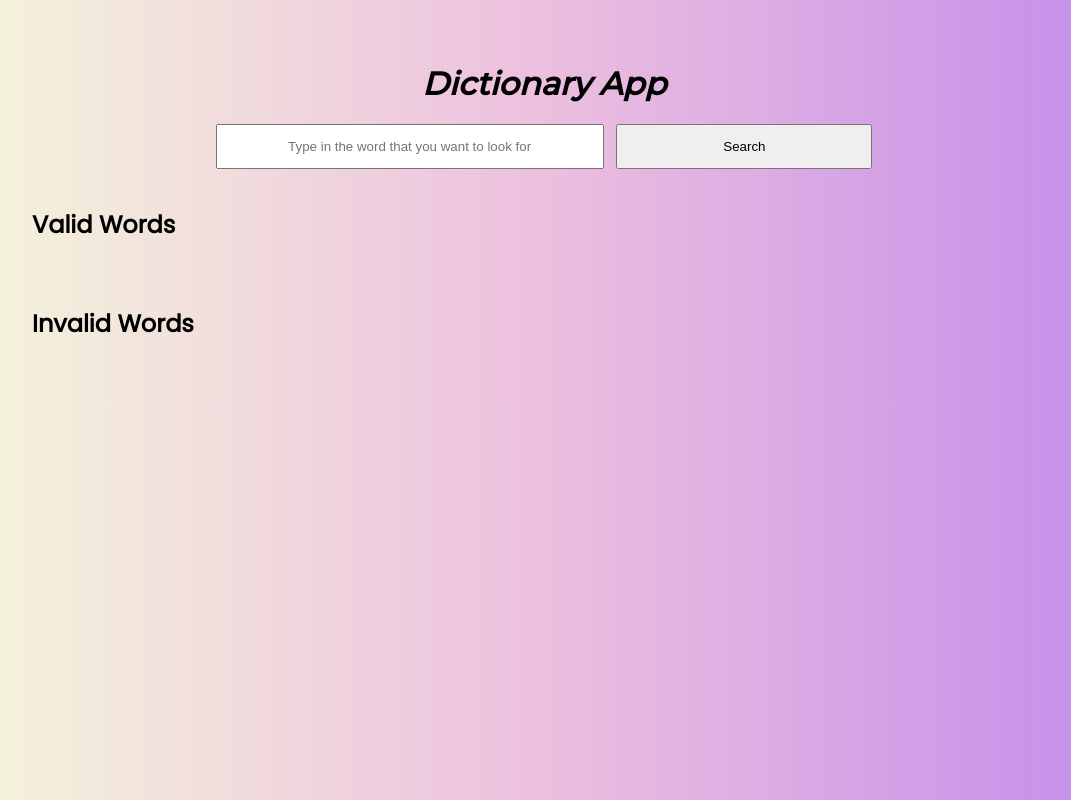
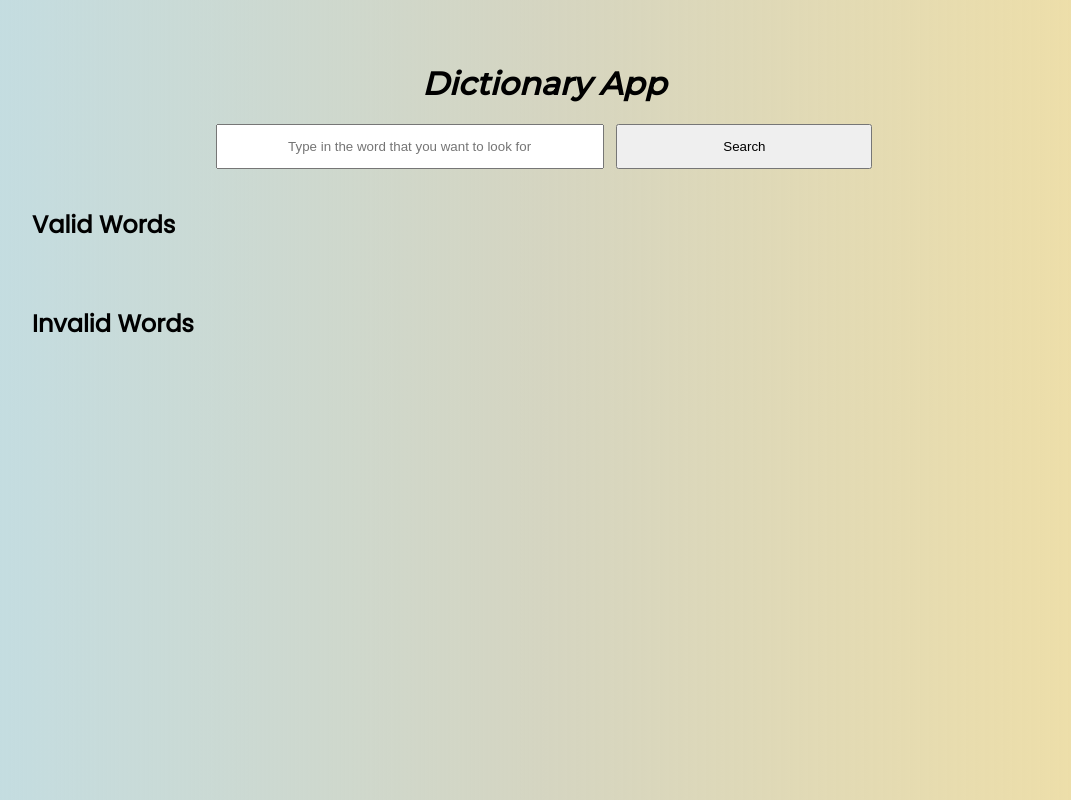
Before and after one commit to racevedo12/Dictionary, a React (Create React App) app: page / in a window 1280 px wide. Shown: the whole page, without its empty margins (96-1167 px from the left). Built offline with nearby package versions, Linux system fonts and the light colour scheme.

Commit message:
Removed the linear gradient because it was overriding the old linear gradient from the home page

```diff
--- a/src/Components/ShowWordDetails/show-word-details.css
+++ b/src/Components/ShowWordDetails/show-word-details.css
@@ -5,14 +5,6 @@
 @import url('https://fonts.googleapis.com/css2?family=Inconsolata:wght@300&display=swap');
 
 /* Default Styles */
-
-body
-{
-    background-image: linear-gradient(
-        to right, rgba(221, 238, 124, 0.274), rgba(226, 157, 205, 0.651), rgba(137, 34, 221, 0.541)
-    );
-}
-
 .show-details-container
 {
     font-family: 'Nunito', sans-serif;
```
